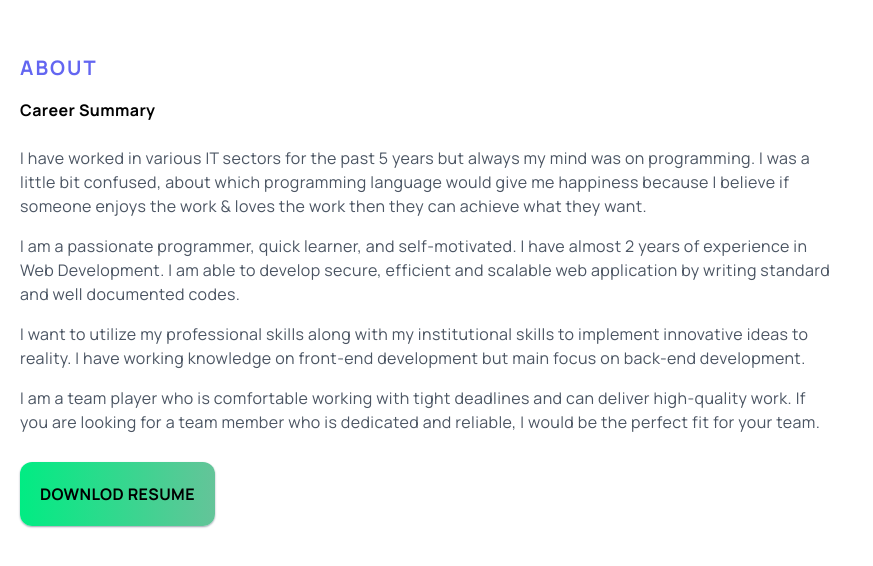
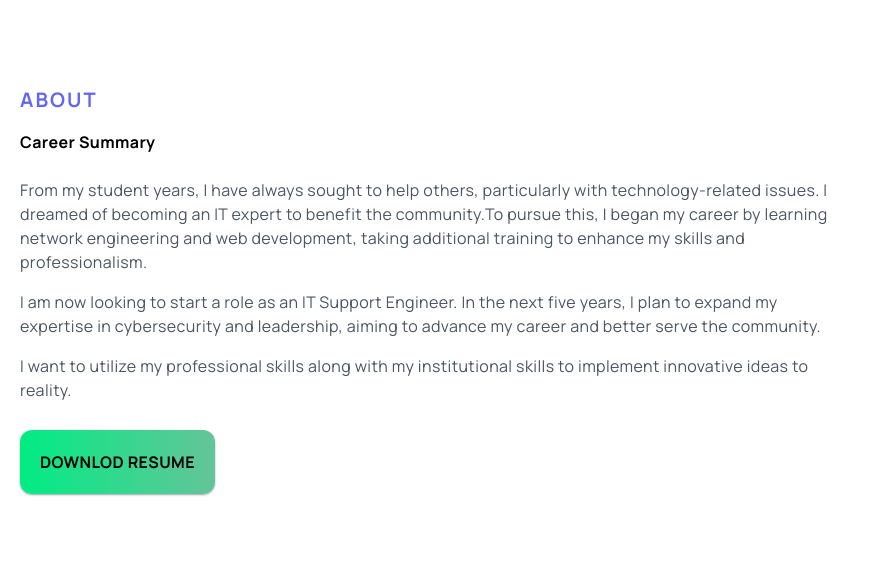
Before and after one commit to mushfiqur-rahman/portfolio, a Next.js app: page / in a window 1280 px wide. Shown: the part 900-1466 px from the top of the page, without its empty margins (0-873 px from the left). Built offline with nearby package versions, Linux system fonts and the light colour scheme.

Commit message:
about update

```diff
--- a/components/About.jsx
+++ b/components/About.jsx
@@ -12,43 +12,28 @@ const About = () => {
           <h2 className="py-4">Career Summary</h2>
 
           <p className="py-2 text-gray-600 dark:text-slate-200">
-            I have worked in various IT sectors for the past 5 years but always
-            my mind was on programming. I was a little bit confused, about which
-            programming language would give me happiness because I believe if
-            someone enjoys the work & loves the work then they can achieve what
-            they want.
+            From my student years, I have always sought to help others,
+            particularly with technology-related issues. I dreamed of becoming
+            an IT expert to benefit the community.To pursue this, I began my
+            career by learning network engineering and web development, taking
+            additional training to enhance my skills and professionalism.
           </p>
-
           <p className="py-2 text-gray-600 dark:text-slate-200">
-            I am a passionate programmer, quick learner, and self-motivated. I
-            have almost 2 years of experience in Web Development. I am able to
-            develop secure, efficient and scalable web application by writing
-            standard and well documented codes.{" "}
+            I am now looking to start a role as an IT Support Engineer. In the
+            next five years, I plan to expand my expertise in cybersecurity and
+            leadership, aiming to advance my career and better serve the
+            community.
           </p>
           <p className="py-2 text-gray-600 dark:text-slate-200">
             I want to utilize my professional skills along with my institutional
-            skills to implement innovative ideas to reality. I have working
-            knowledge on front-end development but main focus on back-end
-            development.
+            skills to implement innovative ideas to reality.
           </p>
-          <p className="py-2 text-gray-600 dark:text-slate-200">
-            I am a team player who is comfortable working with tight deadlines
-            and can deliver high-quality work. If you are looking for a team
-            member who is dedicated and reliable, I would be the perfect fit for
-            your team.
-          </p>
-
-          {/* <p className="py-2 text-gray-600 dark:text-slate-200">
-            I am preparing for the higher education. My Research interest: Cyber
-            Security, Cyber Security in IOT, Cyber Security in Computer
-            Networking
-          </p> */}
 
           <div className="py-5">
             {/* resume */}
             <Link
               className="py-4"
-              href="/Mushfiqur_Rahman_Resume.pdf"
+              href="/Mushfiqur_Rahman_CV.pdf"
               locale={false}
               rel="noopener noreferrer"
               target="_blank"
--- a/components/Main.jsx
+++ b/components/Main.jsx
@@ -24,7 +24,10 @@ const Main = () => {
             </h1>
           </div>
           <div className="py-2 font-bold md:text-2xl text-lg">
-            <h2>Another Python Django Web Developer</h2>
+            <h2>
+              Web Developer | IT Support Engineer | Network Infrastructure
+              Engineer
+            </h2>
           </div>
           <div className="flex items-center justify-between max-w-[350px] m-auto py-4">
             <div className="rounded-full shadow-lg shadow-gray-400 p-6 cursor-pointer hover:scale-110 hover:bg-indigo-500 hover:text-white ease-in duration-300">
```
Also changed, not shown: 2 other files (tests, documents, lock files or other folders).
